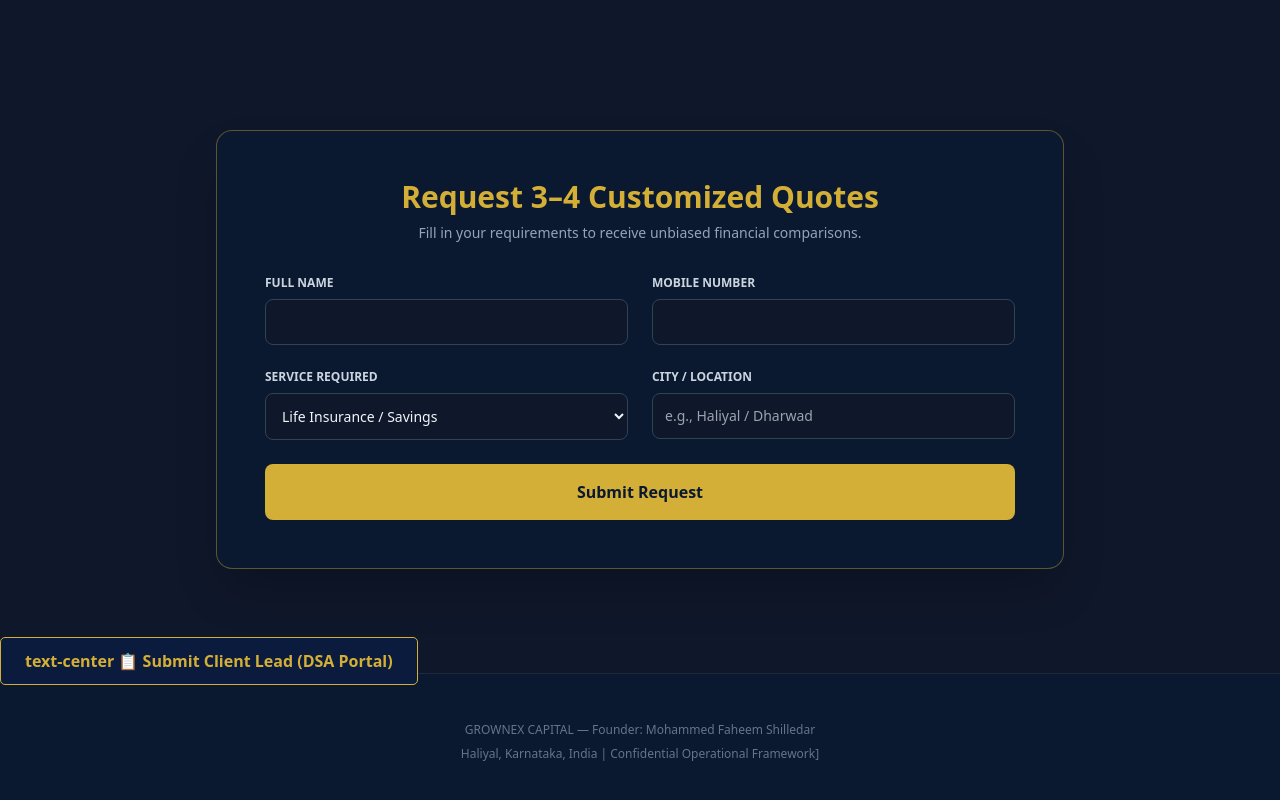
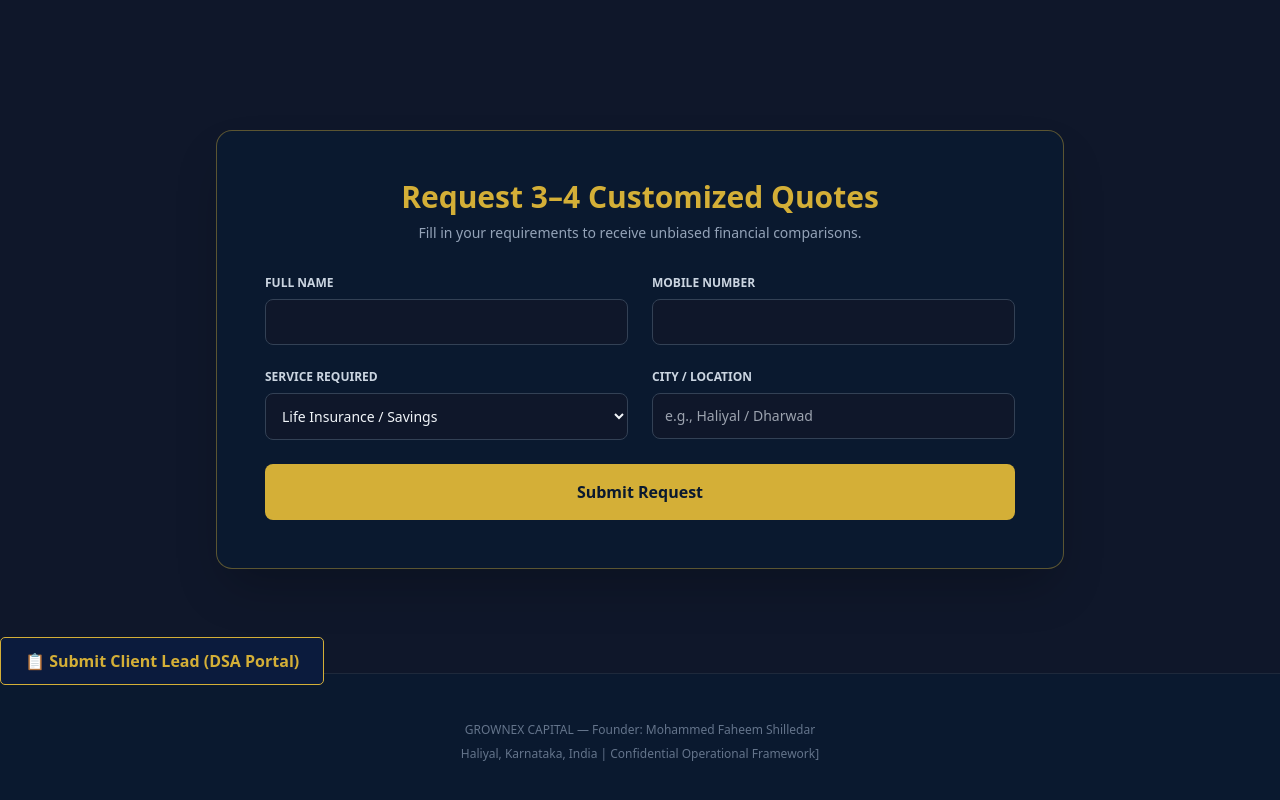
Before and after one commit to Faheemshilledar/grownex-capital, a plain HTML site: page index.html in a window 1280 px wide. Shown: the part 1661-2461 px from the top of the page. Drawn offline with nearby package versions, Linux system fonts and the light colour scheme.

Commit message:
index.html

```diff
--- a/index.html
+++ b/index.html
@@ -229,7 +229,7 @@
 
     <!-- DSA Partner Lead Submission Button -->
 <a href="https://forms.gle/rx1pmj6uZzeQBJwr6" target="_blank" class="dsa-btn" style="background-color: #0B1B3D; color: #D4AF37; padding: 12px 24px; text-decoration: none; font-weight: bold; border-radius: 5px; border: 1px solid #D4AF37;">
-  text-center 📋 Submit Client Lead (DSA Portal)
+📋 Submit Client Lead (DSA Portal)
 </a>
 
     <!-- Footer -->
```
